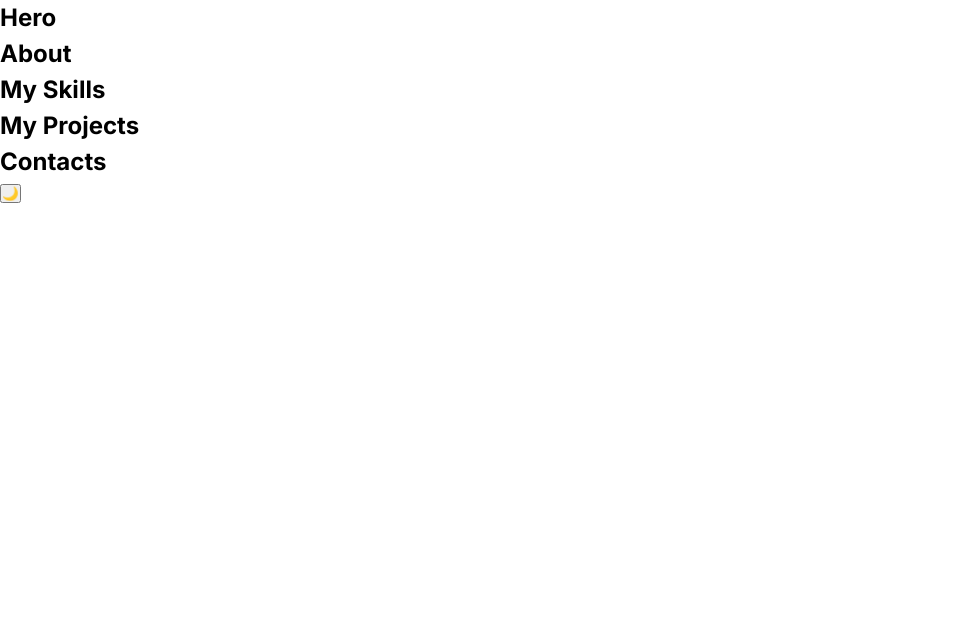
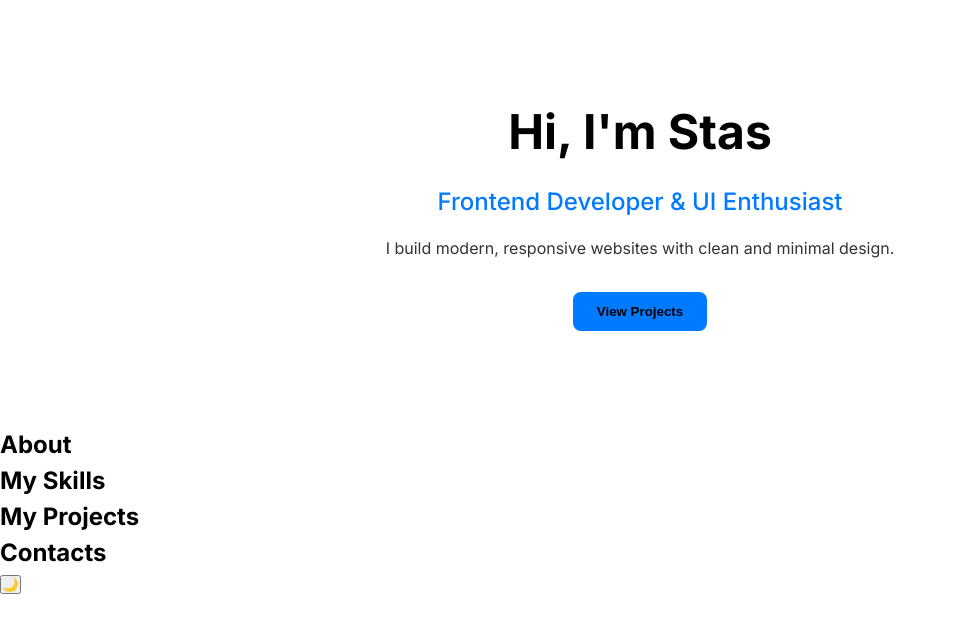
Before and after one commit to Chebannich/my-portfolio, a React (Vite) app: page / in a window 1280 px wide. Shown: the top 632 px of the page, without its empty margins (0-956 px from the left). Built offline with nearby package versions, Linux system fonts and the light colour scheme.

Commit message:
feat: Add Hero section with name and intro

```diff
--- /dev/null
+++ b/src/components/Hero/Hero.scss
@@ -0,0 +1,40 @@
+.hero {
+  padding: 6rem 1rem;
+  text-align: center;
+
+  &__title {
+    font-size: 3rem;
+    font-weight: 700;
+    margin-bottom: 1rem;
+  }
+
+  &__subtitle {
+    font-size: 1.5rem;
+    font-weight: 500;
+    color: var(--accent);
+    margin-bottom: 1rem;
+  }
+
+  &__desc {
+    max-width: 600px;
+    margin: 0 auto 2rem;
+    font-size: 1rem;
+    color: var(--text);
+    opacity: 0.8;
+  }
+
+  &__btn {
+    padding: 0.75rem 1.5rem;
+    border: none;
+    background-color: var(--accent);
+    color: var(--text);
+    font-weight: 600;
+    border-radius: 8px;
+    cursor: pointer;
+    transition: 0.3s;
+
+    &:hover {
+      opacity: 0.9;
+    }
+  }
+}
--- a/src/components/Hero/Hero.tsx
+++ b/src/components/Hero/Hero.tsx
@@ -1,7 +1,16 @@
+import './Hero.scss';
+
 const Hero = () => {
   return (
     <section className="hero">
-      <h1>Hero</h1>
+      <div className="container">
+        <h1 className="hero__title">Hi, I'm Stas</h1>
+        <h2 className="hero__subtitle">Frontend Developer & UI Enthusiast</h2>
+        <p className="hero__desc">
+          I build modern, responsive websites with clean and minimal design.
+        </p>
+        <button className="hero__btn">View Projects</button>
+      </div>
     </section>
   );
 };
```
